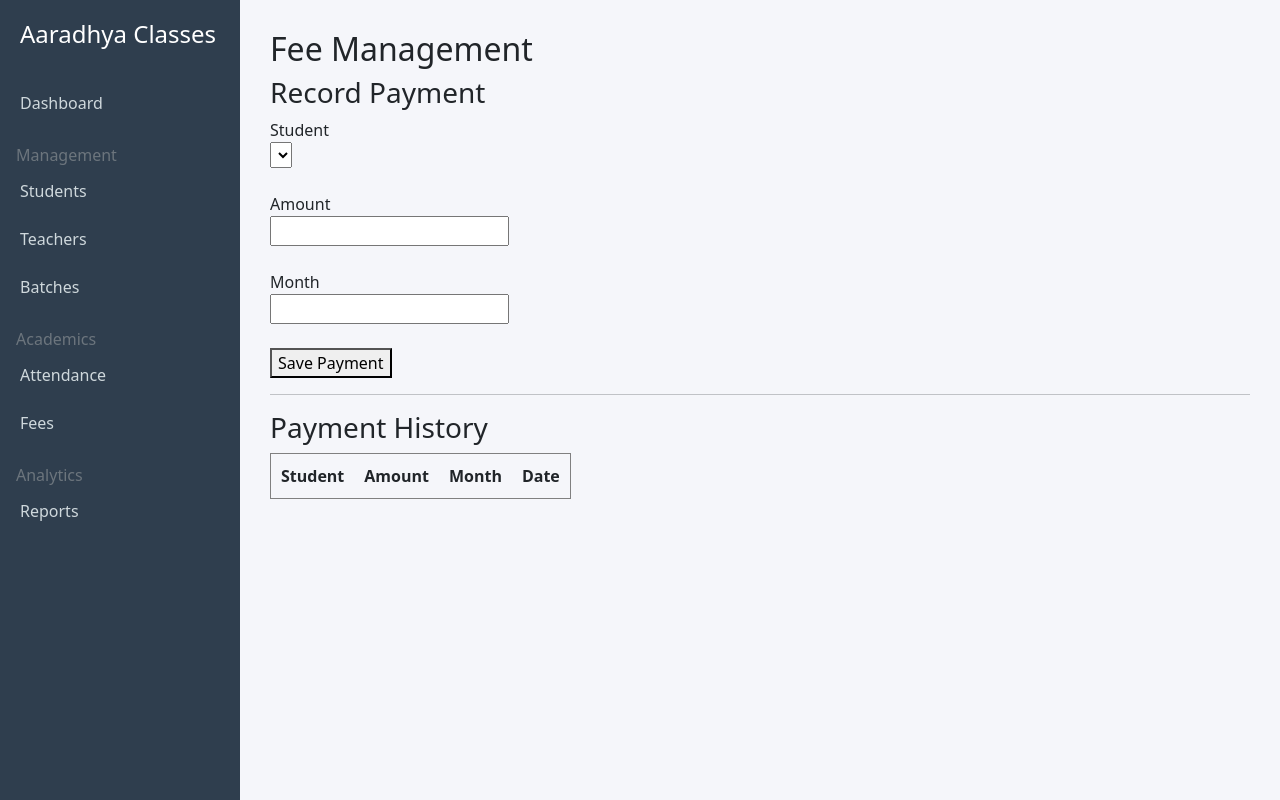
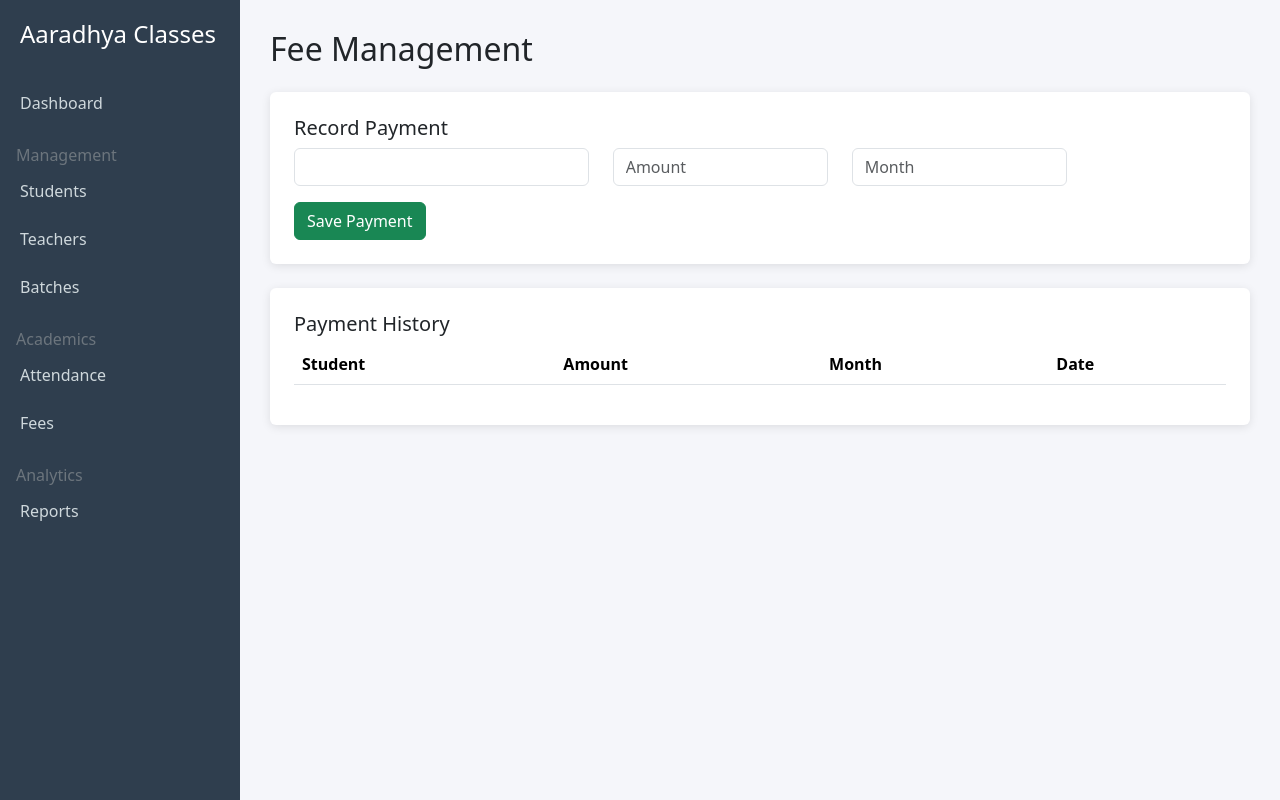
Before and after one commit to cuk6912/aaradhya-classes, a Flask app: page /fees in a window 1280 px wide. Run offline with Flask 3, Linux system fonts and the light colour scheme; data that the repository does not hold is empty.

Commit message:
Update fees.html

```diff
--- a/templates/fees.html
+++ b/templates/fees.html
@@ -2,15 +2,19 @@
 
 {% block content %}
 
-<h2>Fee Management</h2>
+<h2 class="mb-4">Fee Management</h2>
 
-<h3>Record Payment</h3>
+<div class="card p-4 mb-4">
+
+<h5>Record Payment</h5>
 
 <form method="POST" action="/pay_fee">
 
-Student<br>
+<div class="row">
 
-<select name="student_id">
+<div class="col-md-4">
+
+<select class="form-control" name="student_id">
 
 {% for s in students %}
 
@@ -22,27 +26,29 @@ Student<br>
 
 </select>
 
-<br><br>
+</div>
 
-Amount<br>
-<input name="amount">
+<div class="col-md-3">
+<input class="form-control" name="amount" placeholder="Amount">
+</div>
 
-<br><br>
+<div class="col-md-3">
+<input class="form-control" name="month" placeholder="Month">
+</div>
 
-Month<br>
-<input name="month">
+</div>
 
-<br><br>
-
-<button>Save Payment</button>
+<button class="btn btn-success mt-3">Save Payment</button>
 
 </form>
 
-<hr>
+</div>
 
-<h3>Payment History</h3>
+<div class="card p-4">
 
-<table border="1" cellpadding="10">
+<h5>Payment History</h5>
+
+<table class="table">
 
 <tr>
 <th>Student</th>
@@ -66,4 +72,6 @@ Month<br>
 
 </table>
 
+</div>
+
 {% endblock %}
```
